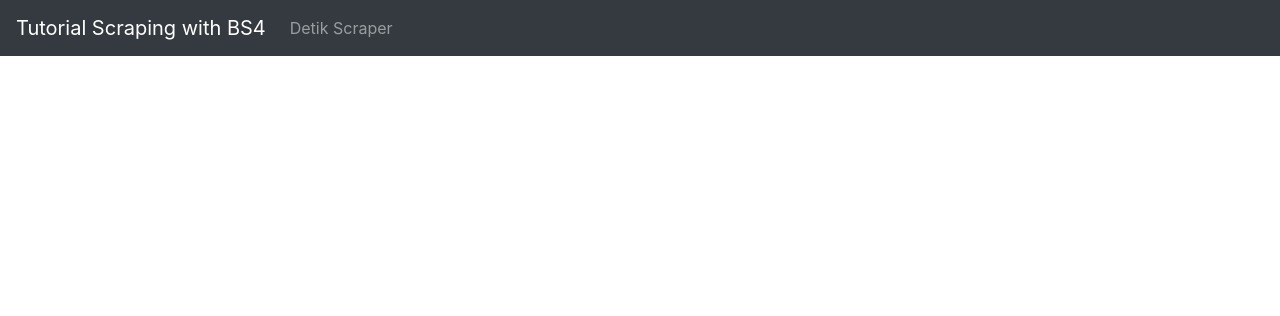
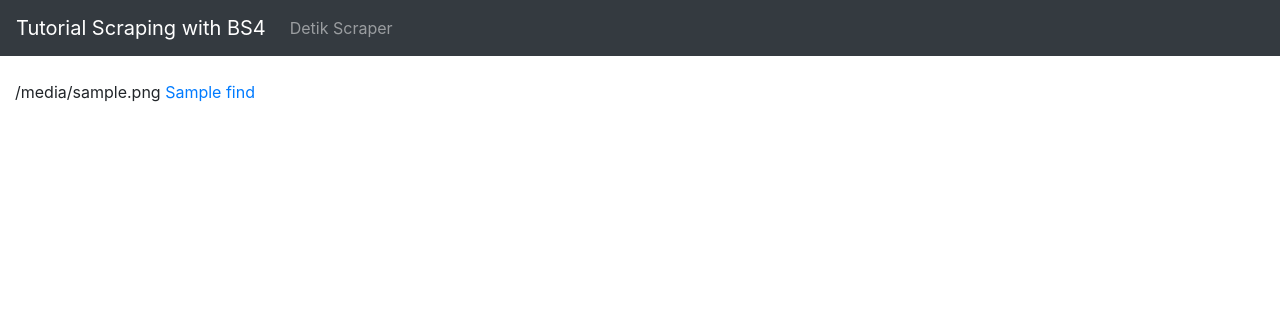
Before and after one commit to yo14/scraping-with-bs4, a Flask app: template templates/index.html in a window 1280 px wide. Shown: the top 316 px of the page. Run offline with Flask 2, Linux system fonts and the light colour scheme; the template is opened without the code that fills it: most values are stand-ins (such as "Sample title", 1, 10 or a date in 2020); some libraries are stand-ins or nearby versions.

Commit message:
Showing Data Scraping with Template

```diff
--- a/run.py
+++ b/run.py
@@ -8,7 +8,18 @@ app = Flask(__name__)
 def home():
     return render_template('index.html')
 
+@app.route('/detik-popular')
+def detik_popular():
+    html_doc = requests.get('https://www.detik.com/terpopuler', params={'tag_from': 'wp_cb_mostPopular_more'})
 
+    soup = BeautifulSoup(html_doc.text, 'html.parser')
+
+    popular_area = soup.find(attrs={'class': 'grid-row list-content'})
+
+    titles = popular_area.find_all(attrs={'class': 'media__title'})
+    images = popular_area.find_all(attrs={'class': 'media__image'})
+
+    return render_template('index.html', images=images)
 
 
 
--- a/templates/index.html
+++ b/templates/index.html
@@ -13,18 +13,21 @@
 
 <nav class="navbar navbar-expand-sm bg-dark navbar-dark">
   <!-- Brand/logo -->
-  <a class="navbar-brand" href="#">Tutorial Scraping with BS4</a>
+  <a class="navbar-brand" href="/">Tutorial Scraping with BS4</a>
 
   <!-- Links -->
   <ul class="navbar-nav">
     <li class="nav-item">
-      <a class="nav-link" href="#">Detik Scraper</a>
+      <a class="nav-link" href="/detik-popular">Detik Scraper</a>
     </li>
   </ul>
 </nav>
 
-<div class="container-fluid">
-
+<div class="container-fluid mt-4">
+    {% for image in images %}
+        {{ image|safe }}
+        <a href="{{ image.find('a')['href']|safe }}">{{ image.find('a').find('img')['title']|safe }}</a>
+    {% endfor %}
 </div>
 
 </body>
```
